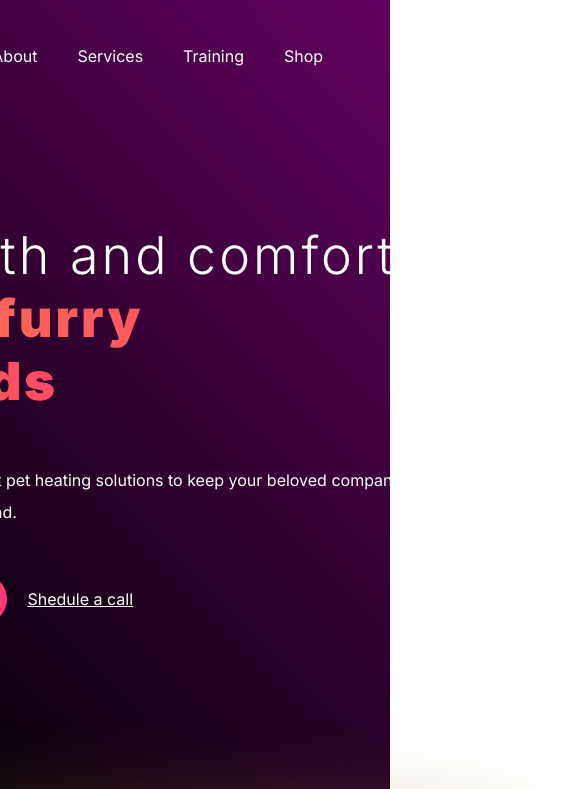
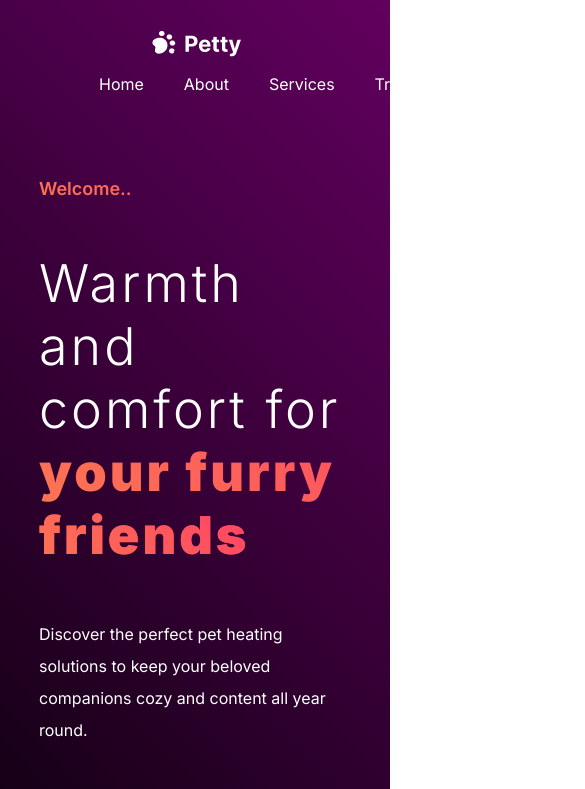
Before and after one commit to AstaRem/petty, a plain HTML site: page index.html in a window 390 px wide. Shown: the top 789 px of the page, 585 px wide, since content can reach past the window. Drawn offline with Linux system fonts and the light colour scheme.

Commit message:
added responsiveness

```diff
--- a/index.html
+++ b/index.html
@@ -25,7 +25,7 @@
                         <li><span class="paw"><img class="paw-img" src="./images/hover-paw.png"></span><span class="nav-link"><a href="#">Services</a></span></li>
                         <li><span class="paw"><img class="paw-img" src="./images/hover-paw.png"></span><span class="nav-link"><a href="#">Training</a></span></li>
                         <li><span class="paw"><img class="paw-img" src="./images/hover-paw.png"></span><span class="nav-link"><a href="#">Shop</a></span></li>
-                        <li><span class="paw"><img class="paw-img" src="./images/hover-paw.png"></span><span class="nav-link"></span><a href="#">Contact us <div class="arrow"><img src="./images/arrow-right-circle-fill.png"></div></a></li>
+                        <li id="contact"><span class="paw"><img class="paw-img" src="./images/hover-paw.png"></span><span class="nav-link"></span><a href="#">Contact us <div class="arrow"><img src="./images/arrow-right-circle-fill.png"></div></a></li>
                     </ul>
                 </nav>
             </header>
--- a/styles.scss
+++ b/styles.scss
@@ -34,16 +34,22 @@ body {
     margin: 0;
     color: $white-text;
     box-sizing: border-box;
+    display: flex;
+    justify-content: center;
+
 }
 
 .outer-container {
-    background-image: linear-gradient( 45deg, $background-gradient-dark, $background-gradient-light);
+    width: 100%;
     display: flex;
     justify-content: center;
+    background-image: linear-gradient( 45deg, $background-gradient-dark, $background-gradient-light);
+
 }
 
 .page-wrapper {
     // margin: auto;
+
     width: 1200px;
     height: 100vh;
     display: flex;
@@ -77,6 +83,10 @@ header {
         }
     }
 
+    nav {
+        width: 100%;
+
+    }
     ul.nav-list {
         display: flex;
         li {
@@ -240,18 +250,75 @@ main{
         position: absolute;
         top:500px;
         left: -25px;
+
     }
 
 }
 
 @media screen and (max-width: 1230px){
+
+    .page-wrapper {
+        height: 100%;
+        margin: 0 30px;
+    }
     main {
         flex-direction: column;
     }
     .main-text-wrapper {
-        width: 100%;
+        width: 80%;
     }
     .main-img-wrapper {
         width: 80%;
     }
+    .outer-container{
+        height: auto;
+        align-content: center;
+        justify-content: center;
+
+    }
+    #contact{
+        margin: 0 0 0 20px;
+        justify-content: start;
+        color:red;
+
+        }
+
 }
+
+@media screen and (max-width: 780px){
+    main {
+        align-items: center;
+    }
+    .page-wrapper {
+        width: 100%;
+        margin-right: 20px;
+        margin-left: 20px;
+    }
+    header {
+        flex-direction: column;
+        width: 80%;
+        margin-right: 20px;
+        margin-left: 20px;
+    }
+
+    .main-img-wrapper {
+        margin-left: 0;
+    }
+    .main-img-container {
+        flex-direction: row;
+        justify-content: center;
+
+    }
+    .dog-5{
+        display: none;
+    }
+    .dog-3 {
+        display: none;
+    }
+}
+
+
+//     @media screen and (max-width: 490px){
+
+
+// }
```
Also changed, not shown: styles.css, 1 other file.
